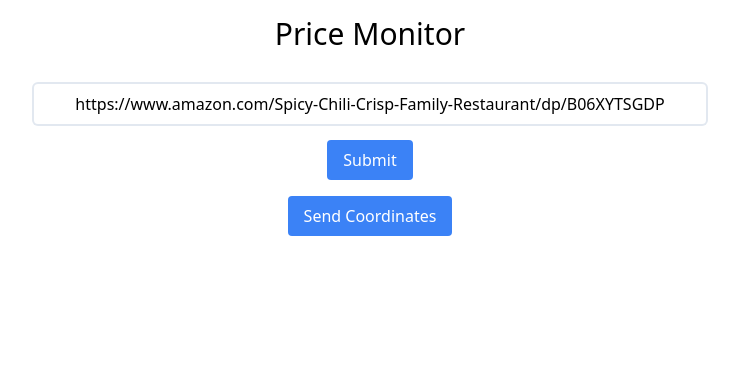
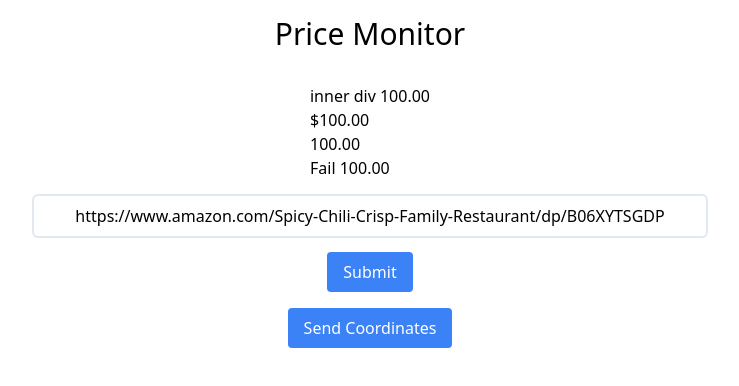
Before and after one commit to junwenzh/price-monitor, a React app: page / in a window 1280 px wide. Shown: the top 386 px of the page, without its empty margins (270-1009 px from the left). Built offline with nearby package versions, Linux system fonts and the light colour scheme.

Commit message:
extract element from selected coordinates

```diff
--- a/src/view/App.tsx
+++ b/src/view/App.tsx
@@ -40,11 +40,35 @@ export default function App() {
     console.log('sending coordinates', offsetCoords);
   };
 
+  const getEle = (x: number, y: number) => {
+    const elems = document.elementsFromPoint(x, y); // array
+    // ##.##, $##.##
+    const priceEle = elems.find((element: Element) => {
+      // const text = (element as HTMLElement).innerText;
+      const children = Array.from(element.childNodes);
+      const textNodes = children.filter(
+        node => node.nodeType === Node.TEXT_NODE
+      );
+      const texts = textNodes.map(node => node.textContent?.trim());
+      const text = texts.join(' ');
+      const regex = /^\$?\d+(?:\.\d{1,2})?$/;
+      return regex.test(text);
+    });
+
+    if (priceEle) {
+      const price = (priceEle as HTMLElement).innerText;
+      console.log('price', price);
+    } else {
+      console.log('price', 'not found');
+    }
+  };
+
   const handleClick = (event: React.MouseEvent<HTMLElement>) => {
     setCoordinates({
       x: event.clientX,
       y: event.clientY + window.scrollY,
     });
+    getEle(event.clientX, event.clientY + window.scrollY);
   };
 
   useEffect(() => {
@@ -56,6 +80,12 @@ export default function App() {
   return (
     <div className="flex flex-col items-center gap-4">
       <div className="text-3xl my-4">Price Monitor</div>
+      <div>
+        inner div 100.00
+        <div>$100.00</div>
+        <div>100.00</div>
+        <div>Fail 100.00</div>
+      </div>
       <form
         className="flex flex-col items-center gap-4 w-full"
         onSubmit={handleUrlSubmit}
```
